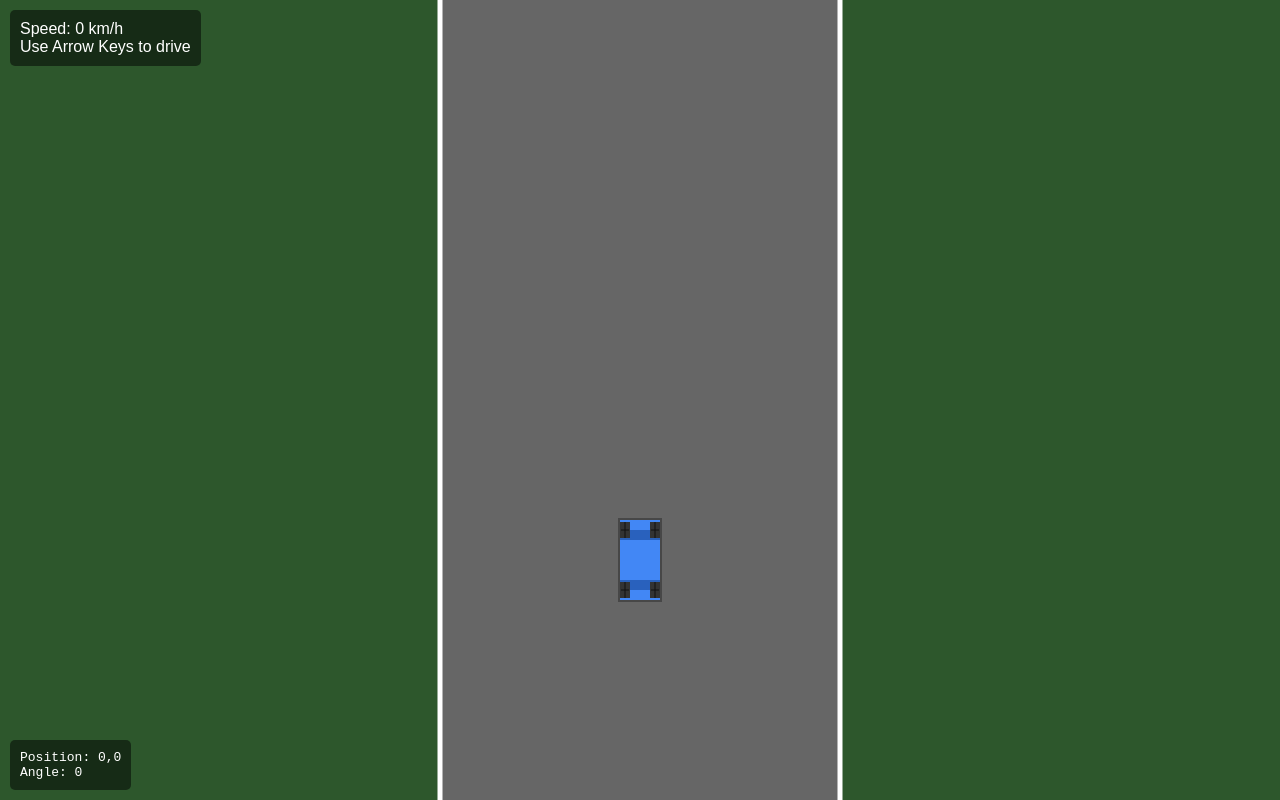
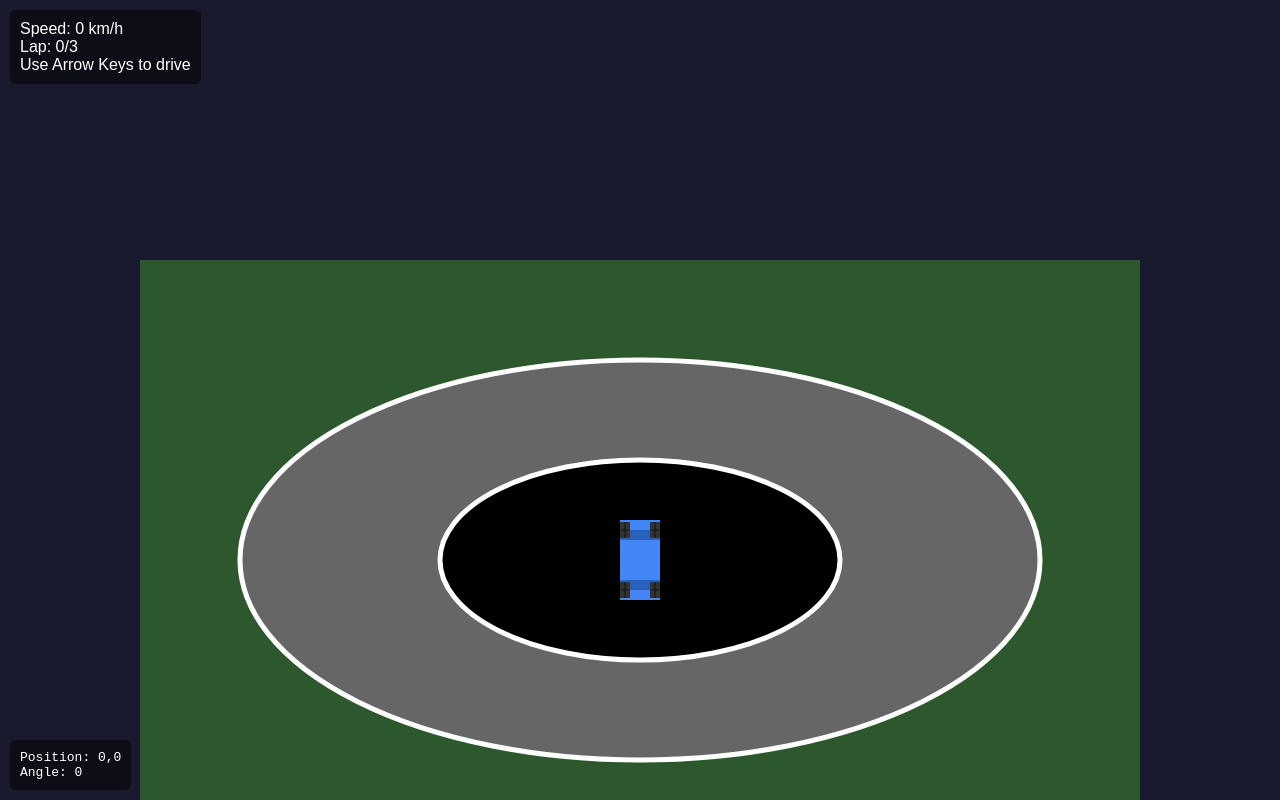
Before and after one commit to firstpixel/RacingGame, a website built with Vite: page client/src/index.html in a window 1280 px wide. Built offline with nearby package versions, Linux system fonts and the light colour scheme.

Commit message:
Implement track loading and collision

```diff
--- a/client/src/game/Game.js
+++ b/client/src/game/Game.js
@@ -1,17 +1,22 @@
 import Car from './Car';
 import Camera from './Camera';
 import VisualEffects from '../effects/VisualEffects';
+import Track from './Track';
 
 class Game {
-    constructor(canvas) {
+    constructor(canvas, trackName = 'oval') {
         this.canvas = canvas;
         this.ctx = canvas.getContext('2d');
         this.car = new Car();
         this.car.position = { x: 0, y: 0 }; // Start at center
         this.camera = new Camera(canvas);
         this.effects = new VisualEffects();
+        this.track = new Track(trackName);
         this.keys = {};
         this.lastTime = 0;
+        this.prevCarPos = { x: 0, y: 0 };
+        this.lapCount = 0;
+        this.totalLaps = 3;
 
         // Rain state
         this.isRaining = false;
@@ -31,10 +36,14 @@ class Game {
         const deltaTime = (timestamp - this.lastTime) / 1000;
         this.lastTime = timestamp;
 
+        this.prevCarPos = { x: this.car.position.x, y: this.car.position.y };
         this.car.handleInput(this.keys);
         this.car.update(deltaTime);
         this.camera.follow(this.car);
         this.checkTrackBounds();
+        if (this.track.crossedFinish(this.prevCarPos, this.car.position)) {
+            this.lapCount += 1;
+        }
         this.handleRain(deltaTime);
         this.effects.createTireMark(this.car);
         this.effects.createMotionBlur(this.car);
@@ -49,24 +58,10 @@ class Game {
         this.ctx.save();
         this.camera.transform(this.ctx);
 
-        // Draw track with grass and asphalt
-        // Grass background
-        this.ctx.fillStyle = '#2d572c';
-        this.ctx.fillRect(-1000, -1000, 2000, 2000);
-
-        // Track/asphalt
-        this.ctx.fillStyle = '#666666';
-        this.ctx.fillRect(-200, -1000, 400, 2000);
-
-        // Track markings (white lines)
-        this.ctx.strokeStyle = '#ffffff';
-        this.ctx.lineWidth = 5;
-        this.ctx.beginPath();
-        this.ctx.moveTo(-200, -1000);
-        this.ctx.lineTo(-200, 1000);
-        this.ctx.moveTo(200, -1000);
-        this.ctx.lineTo(200, 1000);
-        this.ctx.stroke();
+        // Draw loaded track
+        if (this.track.outerPath) {
+            this.track.render(this.ctx);
+        }
 
         this.effects.render(this.ctx);
         this.car.render(this.ctx);
@@ -80,35 +75,16 @@ class Game {
         requestAnimationFrame((ts) => this.gameLoop(ts));
     }
 
-    start() {
+    async start() {
+        await this.track.load();
         requestAnimationFrame((ts) => this.gameLoop(ts));
     }
 
     checkTrackBounds() {
-        const bounds = { left: -200, right: 200, top: -1000, bottom: 1000 };
-        const halfWidth = 20;
-        const halfHeight = 40;
-        let collided = false;
-
-        if (this.car.position.x - halfWidth < bounds.left) {
-            this.car.position.x = bounds.left + halfWidth;
-            collided = true;
-        }
-        if (this.car.position.x + halfWidth > bounds.right) {
-            this.car.position.x = bounds.right - halfWidth;
-            collided = true;
-        }
-        if (this.car.position.y - halfHeight < bounds.top) {
-            this.car.position.y = bounds.top + halfHeight;
-            collided = true;
-        }
-        if (this.car.position.y + halfHeight > bounds.bottom) {
-            this.car.position.y = bounds.bottom - halfHeight;
-            collided = true;
-        }
-
-        if (collided) {
-            this.car.speed *= -0.3;
+        if (!this.track.isPointOnTrack(this.ctx, this.car.position.x, this.car.position.y)) {
+            this.car.position.x = this.prevCarPos.x;
+            this.car.position.y = this.prevCarPos.y;
+            this.car.speed *= 0.5;
         }
     }
 
--- /dev/null
+++ b/client/src/game/Track.js
@@ -0,0 +1,74 @@
+class Track {
+    constructor(name) {
+        this.name = name;
+        this.outerPath = null;
+        this.innerPath = null;
+        this.finishLinePath = null;
+        this.viewBox = [0,0,0,0];
+    }
+
+    async load() {
+        const res = await fetch(`tracks/${this.name}.svg`);
+        const text = await res.text();
+        const parser = new DOMParser();
+        const svg = parser.parseFromString(text, 'image/svg+xml');
+        const vb = svg.documentElement.getAttribute('viewBox');
+        if (vb) {
+            this.viewBox = vb.split(/\s+/).map(Number);
+        }
+        const outer = svg.getElementById('outer');
+        const inner = svg.getElementById('inner');
+        const finish = svg.getElementById('finish');
+        this.outerPath = new Path2D(outer.getAttribute('d'));
+        this.innerPath = new Path2D(inner.getAttribute('d'));
+        this.finishLinePath = new Path2D(finish.getAttribute('d'));
+    }
+
+    render(ctx) {
+        ctx.save();
+        // draw grass background
+        const [x,y,w,h] = this.viewBox;
+        ctx.fillStyle = '#2d572c';
+        ctx.fillRect(x, y, w, h);
+        // draw asphalt
+        ctx.fillStyle = '#666';
+        ctx.fill(this.outerPath);
+        ctx.save();
+        ctx.globalCompositeOperation = 'destination-out';
+        ctx.fill(this.innerPath);
+        ctx.restore();
+        ctx.strokeStyle = '#fff';
+        ctx.lineWidth = 5;
+        ctx.stroke(this.outerPath);
+        ctx.stroke(this.innerPath);
+        ctx.strokeStyle = 'yellow';
+        ctx.lineWidth = 4;
+        ctx.stroke(this.finishLinePath);
+        ctx.restore();
+    }
+
+    isPointOnTrack(ctx, x, y) {
+        const insideOuter = ctx.isPointInPath(this.outerPath, x, y);
+        const insideInner = ctx.isPointInPath(this.innerPath, x, y);
+        return insideOuter && !insideInner;
+    }
+
+    crossedFinish(prev, curr) {
+        const minY = -5000; // large range
+        const maxY = 5000;
+        // finish line vertical at x=-100 for interlagos, 0 for oval.
+        const lineX = -100;
+        if (this.name === 'oval') {
+            return prev.x < 0 && curr.x >= 0 &&
+                   curr.y <= -150 && curr.y >= -200;
+        }
+        if (this.name === 'interlagos') {
+            if ((prev.x < lineX && curr.x >= lineX) || (prev.x > lineX && curr.x <= lineX)) {
+                if (curr.y <= -350 && curr.y >= -450) return true;
+            }
+        }
+        return false;
+    }
+}
+
+export default Track;
--- a/client/src/index.html
+++ b/client/src/index.html
@@ -37,6 +37,7 @@
     <canvas id="gameCanvas"></canvas>
     <div id="ui">
         <div>Speed: <span id="speed">0</span> km/h</div>
+        <div>Lap: <span id="lapCount">0</span>/<span id="totalLaps">0</span></div>
         <div>Use Arrow Keys to drive</div>
     </div>
     <div id="debug">
--- a/client/src/main.js
+++ b/client/src/main.js
@@ -6,13 +6,16 @@ function resizeCanvas() {
     canvas.height = window.innerHeight;
 }
 
-function updateUI(car) {
+function updateUI(game) {
+    const car = game.car;
     document.getElementById('speed').textContent =
         Math.round(Math.abs(car.speed) * 3.6); // Convert to km/h
     document.getElementById('pos').textContent =
         `${Math.round(car.position.x)},${Math.round(car.position.y)}`;
     document.getElementById('angle').textContent =
         Math.round(car.angle * 180 / Math.PI);
+    document.getElementById('lapCount').textContent = game.lapCount;
+    document.getElementById('totalLaps').textContent = game.totalLaps;
 }
 
 window.addEventListener('load', () => {
@@ -20,9 +23,9 @@ window.addEventListener('load', () => {
     resizeCanvas();
     window.addEventListener('resize', resizeCanvas);
 
-    const game = new Game(canvas);
+    const game = new Game(canvas, 'oval');
     game.start();
 
     // Update UI 60 times per second
-    setInterval(() => updateUI(game.car), 1000/60);
+    setInterval(() => updateUI(game), 1000/60);
 });
```
Also changed, not shown: racing_design_document.md (+12 -12 lines), client/src/tracks/interlagos.svg (added), client/src/tracks/oval.svg (added).
